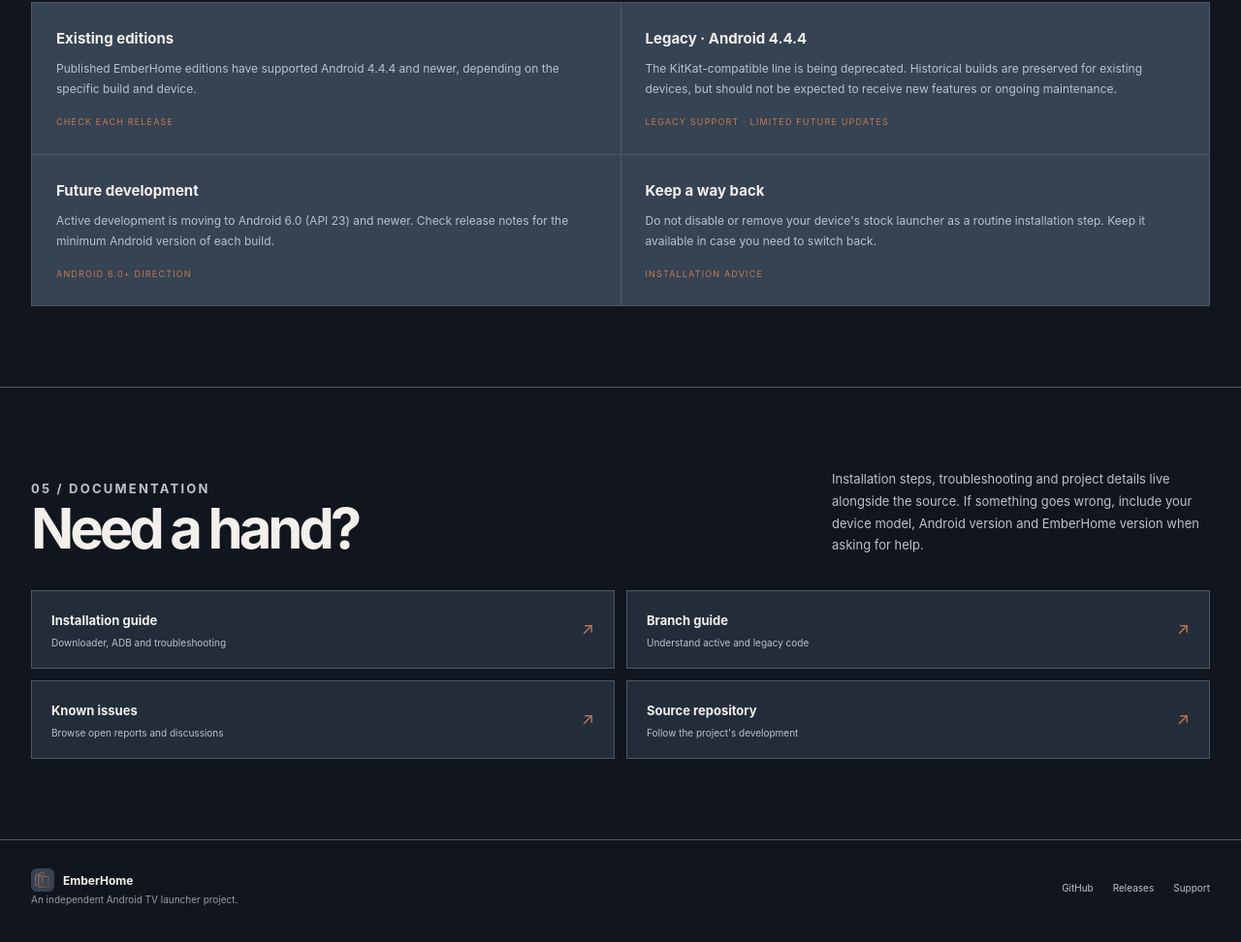
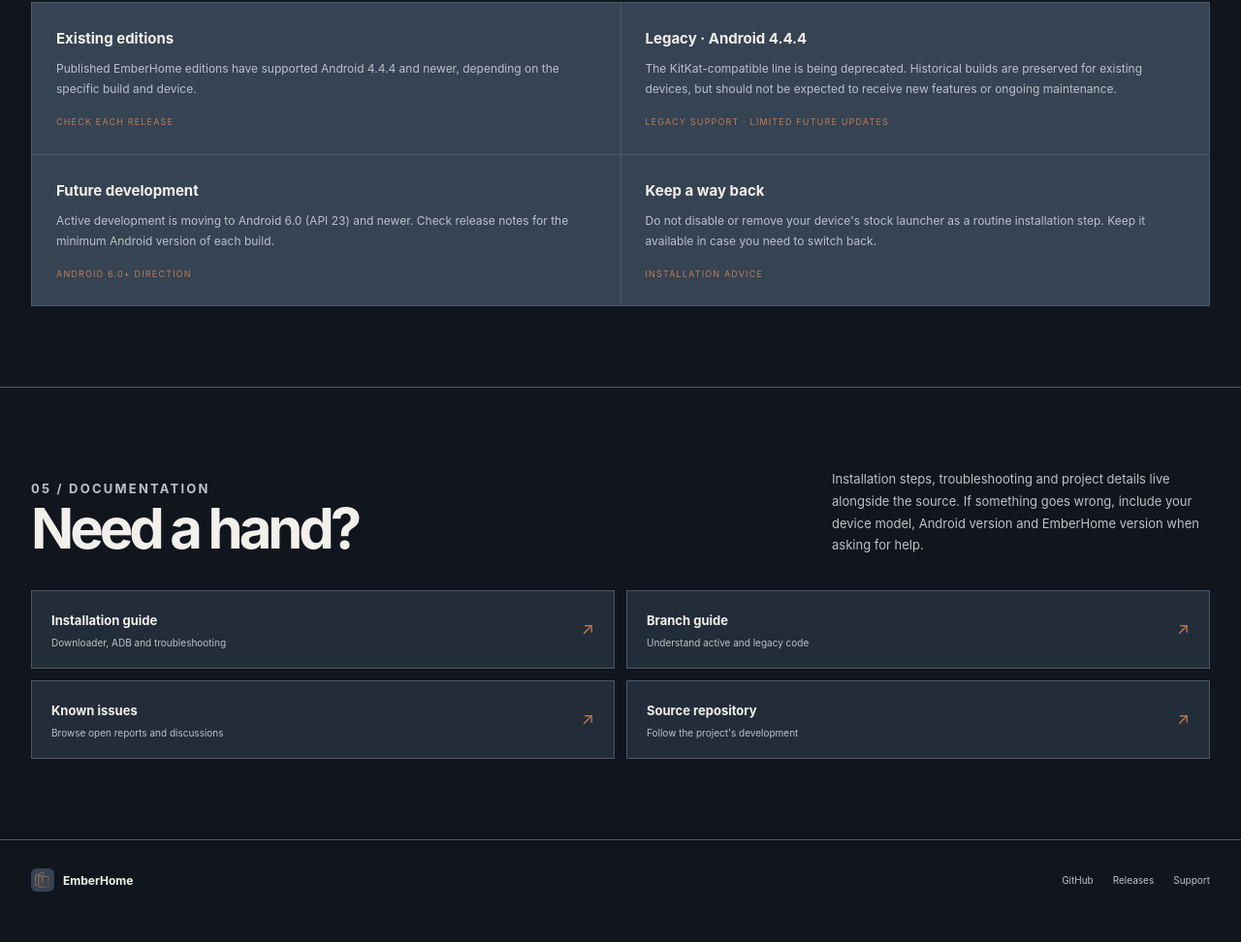
Before and after one commit to iy367-ux/EmberHome, a plain HTML site: page docs/index.html in a window 1280 px wide. Shown: the part 2595-3567 px from the top of the page at 97% size. Drawn offline with Linux system fonts and the light colour scheme; no server answers.

Commit message:
Remove footer tagline

```diff
--- a/docs/index.html
+++ b/docs/index.html
@@ -179,7 +179,7 @@ footer{padding:29px 0 36px}
   </div>
  </section>
 </main>
-<footer><div class="wrap footer-row"><div><a class="footer-brand" href="#top"><img src="./assets/emberhome-mark.svg" alt="">EmberHome</a><div class="footer-note">An independent Android TV launcher project.</div></div><div class="footer-links"><a href="https://github.com/iy367-ux/EmberHome">GitHub</a><a href="https://github.com/iy367-ux/EmberHome/releases">Releases</a><a href="https://github.com/iy367-ux/EmberHome/issues">Support</a></div></div></footer>
+<footer><div class="wrap footer-row"><div><a class="footer-brand" href="#top"><img src="./assets/emberhome-mark.svg" alt="">EmberHome</a></div><div class="footer-links"><a href="https://github.com/iy367-ux/EmberHome">GitHub</a><a href="https://github.com/iy367-ux/EmberHome/releases">Releases</a><a href="https://github.com/iy367-ux/EmberHome/issues">Support</a></div></div></footer>
 <script>
 (function(){
  const endpoint="https://api.github.com/repos/iy367-ux/EmberHome/releases?per_page=100";
```
